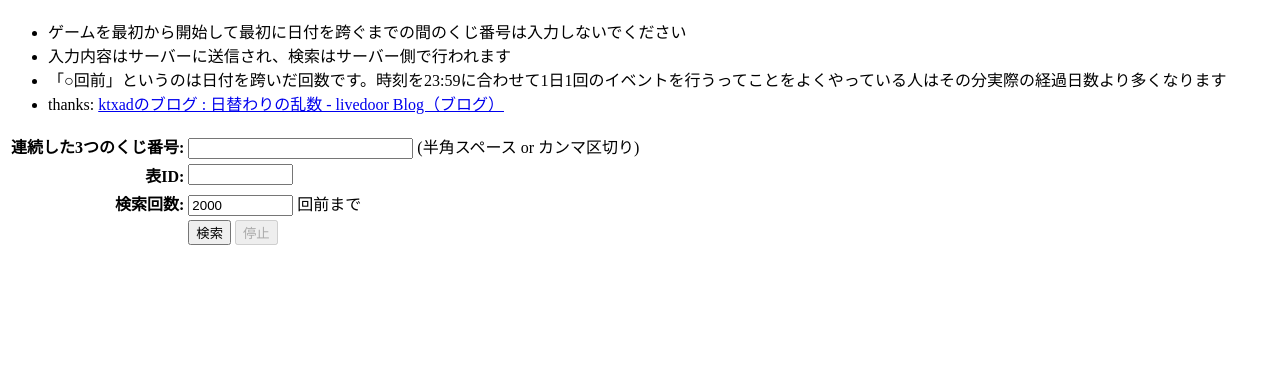
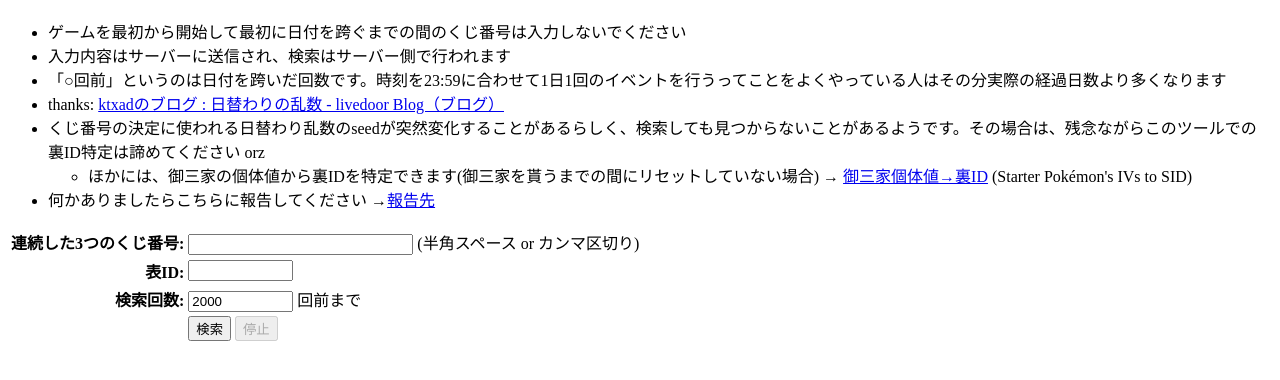
Before and after one commit to oupo/sid-search, a plain HTML site: page index.html in a window 1280 px wide. Shown: the part 70-450 px from the top of the page. Drawn offline with nearby package versions, Linux system fonts and the light colour scheme.

Commit message:
御三家個体値→裏IDへのリンクを追加

```diff
--- a/index.html
+++ b/index.html
@@ -276,6 +276,9 @@ th {
 <li>入力内容はサーバーに送信され、検索はサーバー側で行われます
 <li>「○回前」というのは日付を跨いだ回数です。時刻を23:59に合わせて1日1回のイベントを行うってことをよくやっている人はその分実際の経過日数より多くなります
 <li>thanks: <a href="http://blog.livedoor.jp/ktxad/archives/1199800.html">ktxadのブログ : 日替わりの乱数 - livedoor Blog（ブログ）</a>
+<li>くじ番号の決定に使われる日替わり乱数のseedが突然変化することがあるらしく、検索しても見つからないことがあるようです。その場合は、残念ながらこのツールでの裏ID特定は諦めてください orz
+ <ul><li>ほかには、御三家の個体値から裏IDを特定できます(御三家を貰うまでの間にリセットしていない場合) → <a href="http://oupo.github.com/tools/gosanke-iv-to-sid.html">御三家個体値→裏ID</a> (Starter Pokémon's IVs to SID)</ul>
+<li>何かありましたらこちらに報告してください →<a href="http://d.hatena.ne.jp/oupo/20100307/1267921288">報告先</a>
 </ul>
 <noscript><p>このツールを利用するにはJavaScriptを有効にする必要があります</p></noscript>
 <form action="" name="f" onsubmit="return false;">
```
